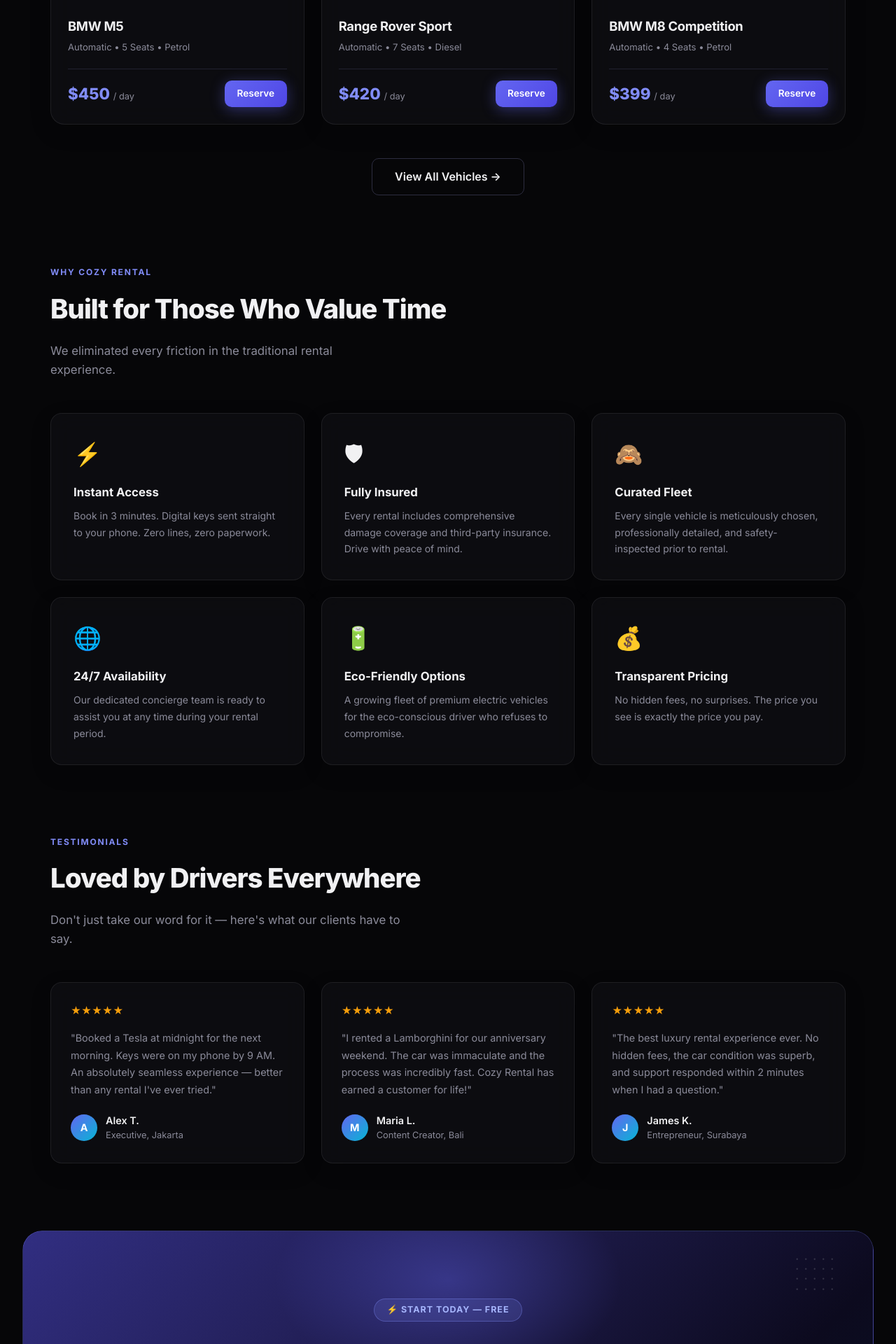
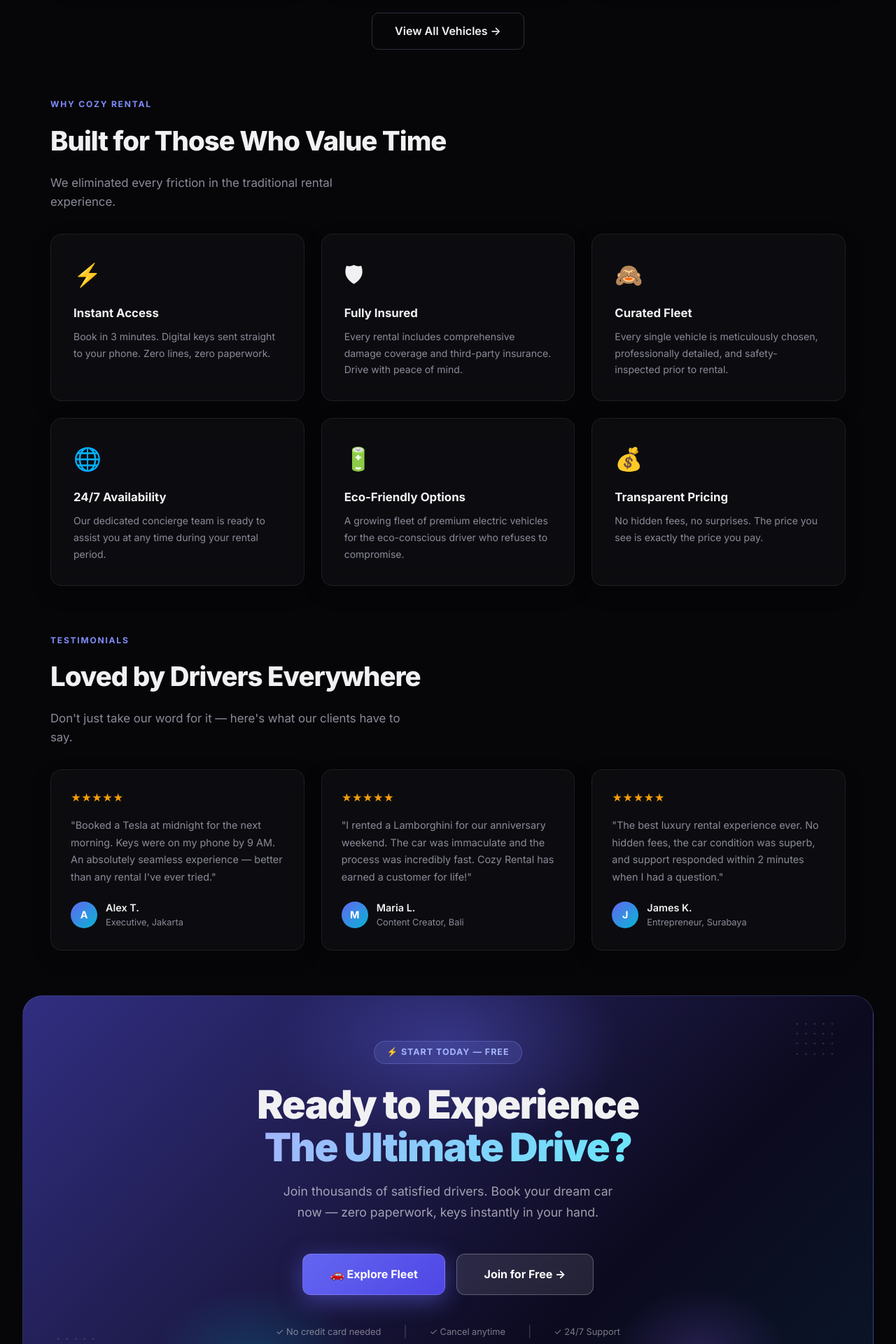
Before and after one commit to DimsDwi/Cozyrental, a PHP site: page / in a window 1280 px wide. Shown: the part 1983-3903 px from the top of the page at 70% size. Run offline with PHP 8.4, Linux system fonts and the light colour scheme; data comes from the database, SQL or seed files in the repository.

Commit message:
style(ui): kurangi whitespace dan padding antar section agar layout lebih padat

```diff
--- a/assets/css/style.css
+++ b/assets/css/style.css
@@ -109,13 +109,13 @@ nav a:hover { color: var(--text); }
 /* ──── HERO ──── */
 .hero {
   position: relative;
-  min-height: 100vh;
+  min-height: 80vh;
   display: flex;
   flex-direction: column;
   align-items: center;
   justify-content: center;
   text-align: center;
-  padding: 8rem 2rem 6rem;
+  padding: 6rem 2rem 5rem;
   overflow: hidden;
   background: linear-gradient(to bottom, rgba(6,6,8,0.6) 0%, rgba(6,6,8,0.95) 100%), url('https://images.unsplash.com/photo-1503376710344-934d603fa6fa?auto=format&fit=crop&q=80&w=1920') center/cover no-repeat fixed;
 }
@@ -276,7 +276,7 @@ nav a:hover { color: var(--text); }
 
 /* ──── SECTIONS ──── */
 .section {
-  padding: 6rem 2rem;
+  padding: 4rem 2rem;
   max-width: 1200px;
   margin: 0 auto;
 }
@@ -298,7 +298,7 @@ nav a:hover { color: var(--text); }
 .section-sub {
   color: var(--muted);
   font-size: 1.05rem;
-  margin-bottom: 3rem;
+  margin-bottom: 2rem;
   max-width: 500px;
 }
 
@@ -448,11 +448,11 @@ nav a:hover { color: var(--text); }
 
 /* ──── CTA SECTION ──── */
 .cta-section {
-  margin: 0 2rem 6rem;
+  margin: 0 2rem 4rem;
   background: linear-gradient(135deg, rgba(99,102,241,0.15), rgba(6,182,212,0.08));
   border: 1px solid rgba(99,102,241,0.2);
   border-radius: 24px;
-  padding: 5rem 3rem;
+  padding: 3rem 2rem;
   text-align: center;
   position: relative;
   overflow: hidden;
--- a/index.php
+++ b/index.php
@@ -193,13 +193,13 @@ $cars = $stmt->fetchAll();
 </section>
 
 <!-- ── CTA ── -->
-<div style="margin: 0 2rem 6rem; position: relative; overflow: hidden; border-radius: 28px;">
+<div style="margin: 0 2rem 4rem; position: relative; overflow: hidden; border-radius: 28px;">
   <!-- Layered gradient background -->
   <div style="
     background: linear-gradient(135deg, #312e81 0%, #1e1b4b 40%, #0c0a1e 70%, #0a1628 100%);
     border: 1px solid rgba(129,140,248,0.25);
     border-radius: 28px;
-    padding: 6rem 3rem;
+    padding: 4rem 2rem;
     text-align: center;
     position: relative;
     overflow: hidden;
```
